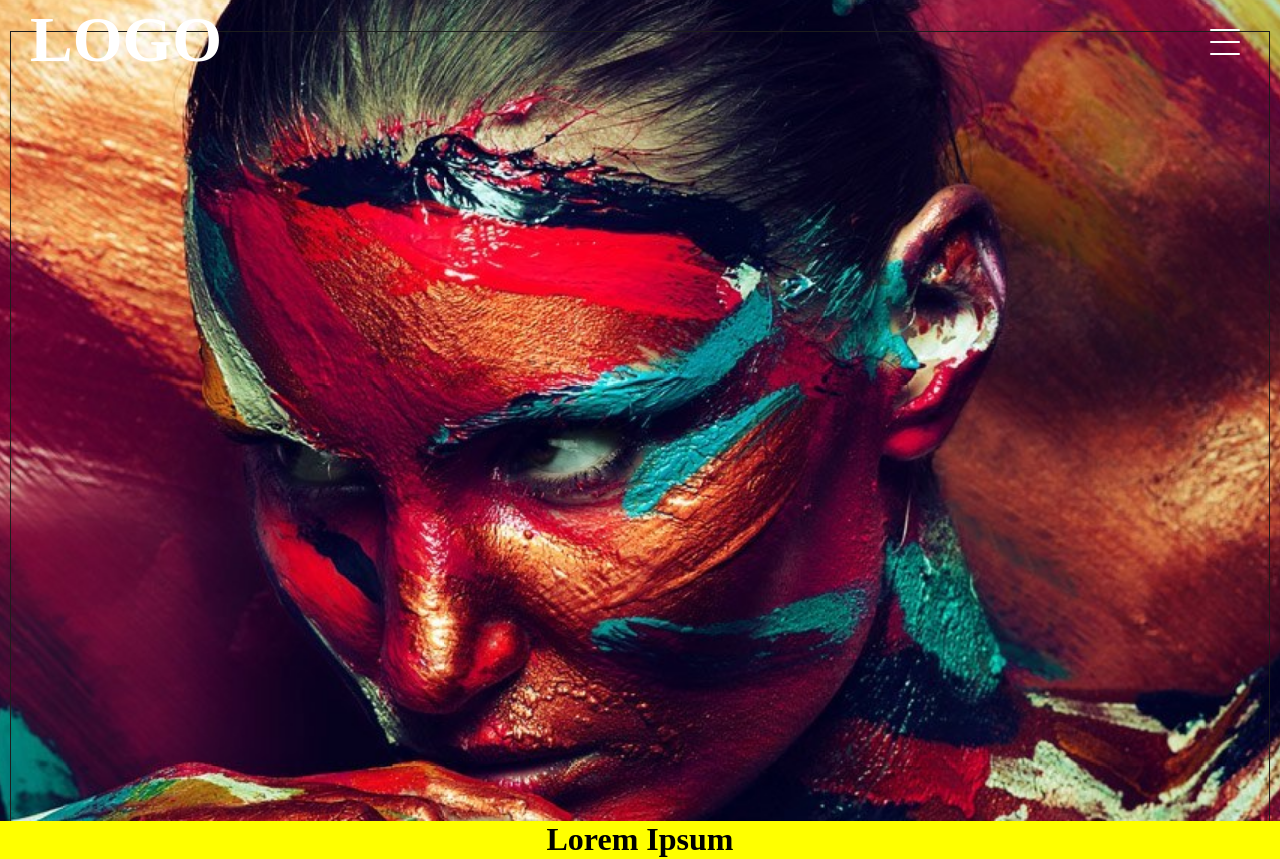
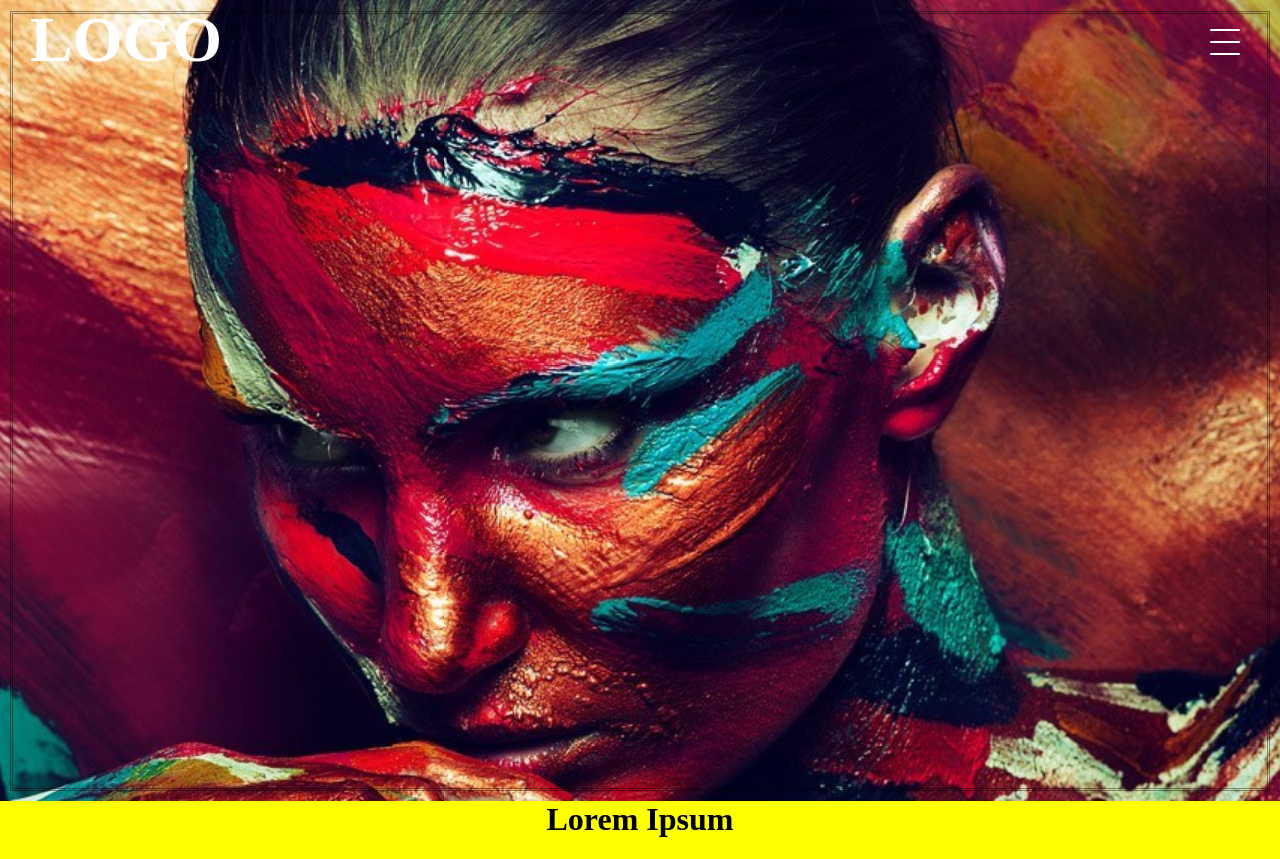
Before and after one commit to DenitsaRuseva/portfolio, a React (Create React App) app: page / in a window 1280 px wide. Shown: the top 859 px of the page. Built offline with nearby package versions, Linux system fonts and the light colour scheme.

Commit message:
background border

```diff
--- a/src/components/Home/Home.css
+++ b/src/components/Home/Home.css
@@ -31,9 +31,9 @@
     top: 10px;
     right: 10px;
     left: 10px;
-    height: 100vh;
+    height: calc(81vh - 20px);
     /* bottom: 10px; */
-    border: 1px solid #1c1c1c;
+    border: 3px double rgba(0,0,0,0.4)
 }
 
 .background-border{
@@ -61,6 +61,9 @@
     .home::after{
         height: 200vh;
     }
+    .home::before{
+        height: calc(100vh - 20px);
+    }
     .test{
         top: 100vh;
     }
--- a/src/components/Logo/Logo.css
+++ b/src/components/Logo/Logo.css
@@ -13,6 +13,9 @@
 }
 
 @media only screen and (min-width: 992px){
+    .layout .logo{
+        display: none;
+    }
     .layout .desk-only .logo{
         display: block;
         position: absolute;
--- a/src/hoc/Layout/Layout.css
+++ b/src/hoc/Layout/Layout.css
@@ -1,19 +1,11 @@
 .layout {
     position: relative;
     width: 100%;
-    /* height: 100vh; */
-    /* background: black; */
-    /* overflow-x: hidden;
-    overflow-y: auto;
-    perspective: 2px; */
-
-    /* perspective: 2px; */
-    /* overflow-x: hidden; */
     overflow: hidden;
 }
 
 
-
+/*
 
 .background {
     position: relative;
@@ -29,10 +21,7 @@
     bottom: 0;
     background: url('../../assets/slider_sm.jpg') no-repeat center center;
     transform: translateZ(-1px) scale(1.5);
-    /* Force the background image to fill the whole element. */
     background-size: cover;
-    /* background-attachment: fixed; */
-    /* Keep the image from overlapping sibling elements. */
     z-index: -1;
 }
 
@@ -53,19 +42,12 @@
     bottom: 15px;
     right: 15px;
     border: 1px solid #1c1c1c;
-}
+} */
 
 
 @media only screen and (min-width: 992px){
     .layout{
 
     }
-    .layout .logo{
-        display: none;
-    }
-    .background::after{
-        background: url('../../assets/slider_big.jpg');
-        background-size: cover;
-    }
 
 }
--- a/src/index.css
+++ b/src/index.css
@@ -36,5 +36,6 @@ body {
 
 main {
   position: relative;
+  top: -20px;
   width: 100%;
 }
```
